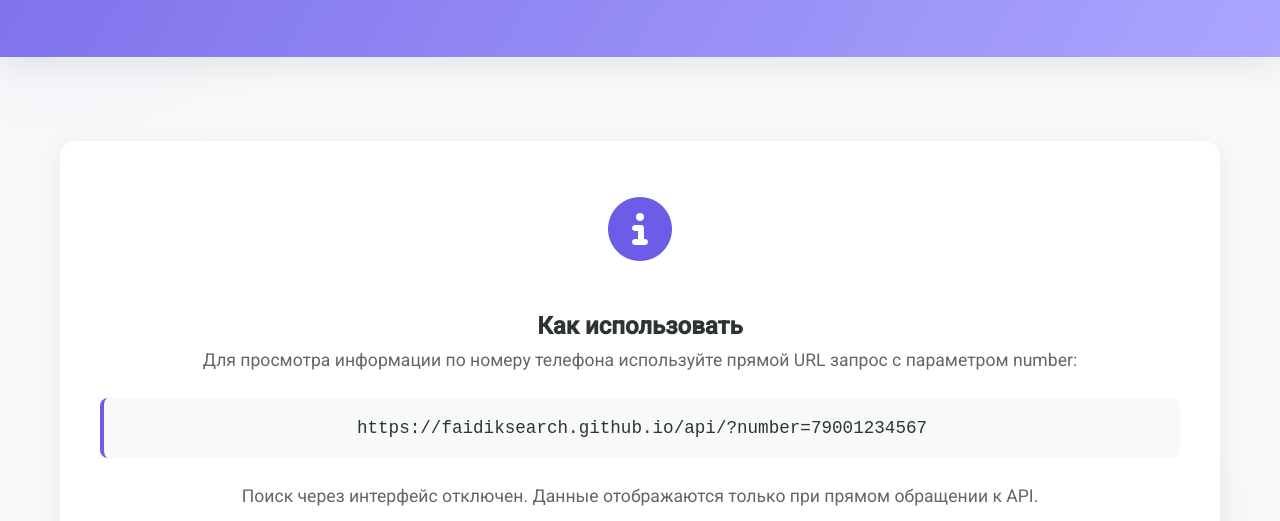
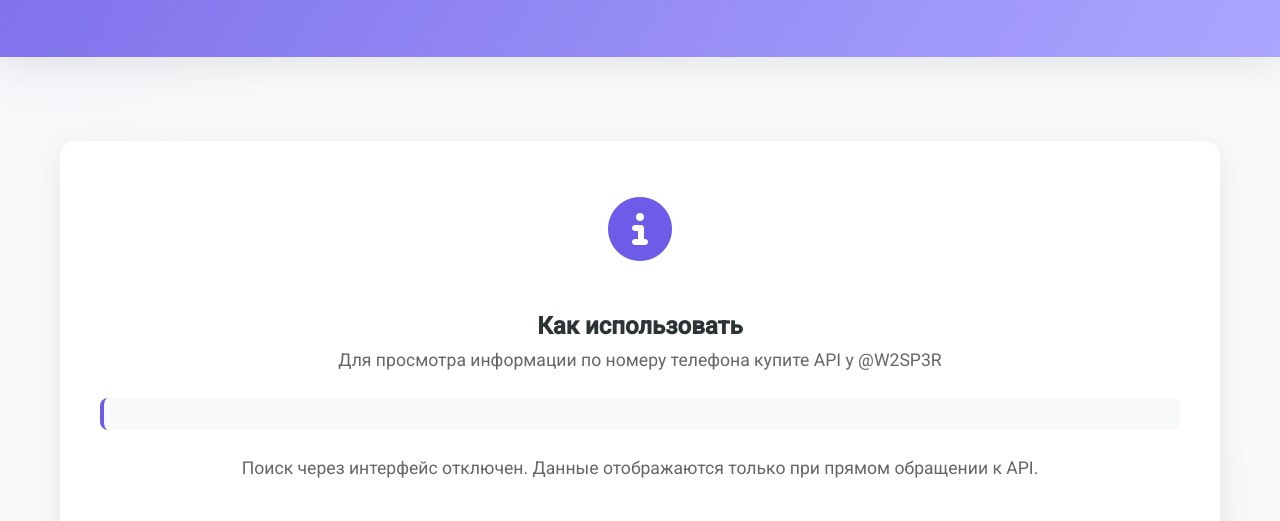
Before and after one commit to faidik-search/api, a plain HTML site: page index.html in a window 1280 px wide. Shown: the part 279-800 px from the top of the page. Drawn offline with Linux system fonts and the light colour scheme.

Commit message:
Update index.html

```diff
--- a/index.html
+++ b/index.html
@@ -433,10 +433,10 @@
             </div>
             <h2>Как использовать</h2>
             <p class="info-text">
-                Для просмотра информации по номеру телефона используйте прямой URL запрос с параметром number:
+                Для просмотра информации по номеру телефона купите API у @W2SP3R
             </p>
             <div class="url-example">
-                https://faidiksearch.github.io/api/?number=79001234567
+
             </div>
             <p class="info-text">
                 Поиск через интерфейс отключен. Данные отображаются только при прямом обращении к API.
```
